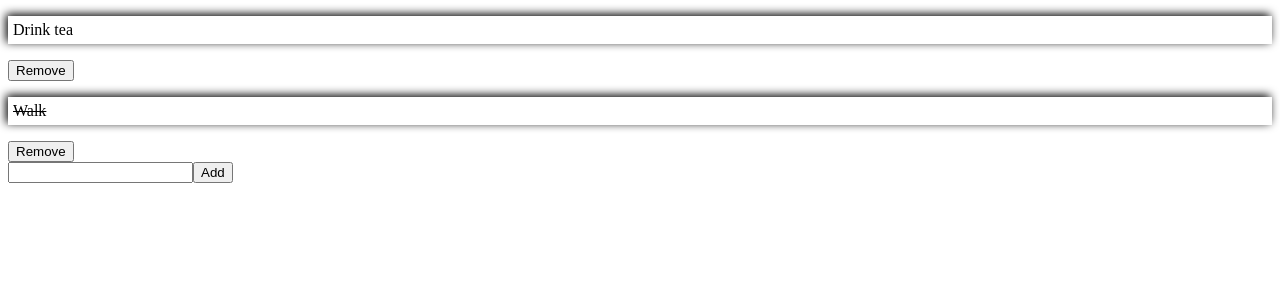
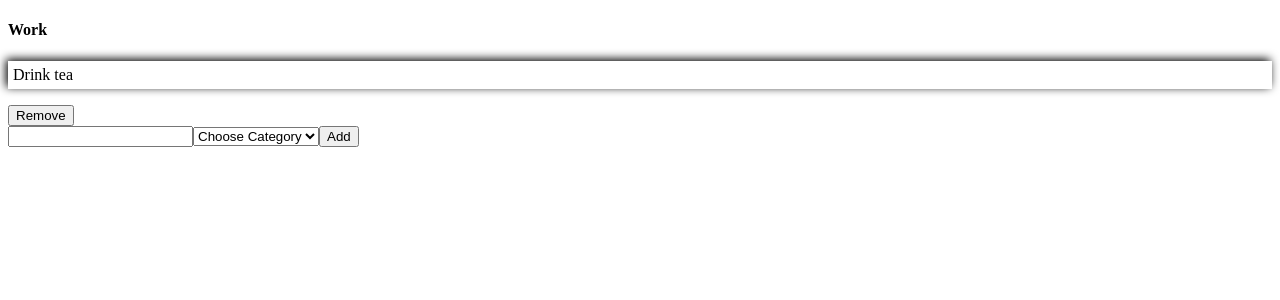
Before and after one commit to xDKey/todoapp-typescript, a React app: page / in a window 1280 px wide. Shown: the top 300 px of the page. Built offline with nearby package versions, Linux system fonts and the light colour scheme.

Commit message:
feat(category): add the ability chose category for to do

```diff
--- a/src/components/App.tsx
+++ b/src/components/App.tsx
@@ -9,19 +9,16 @@ const App: React.FC = () => {
       id: 1,
       label: 'Drink tea',
       isDone: false,
-    },
-    {
-      id: 2,
-      label: 'Walk',
-      isDone: true,
+      category: 'work'
     },
   ]
   const [toDoListState, setToDoListState] = useState(defaultList)
 
-  const addNewItem = (label: string): void => {
+  const addNewItem = (label: string, category: string): void => {
     const newItem: toDoItem = {
       id: Date.now(),
       label,
+      category,
       isDone: false,
     }
 
--- a/src/components/InputNewToDo.tsx
+++ b/src/components/InputNewToDo.tsx
@@ -3,16 +3,18 @@ import React, { useState } from 'react'
 const InputNewToDo = ({
   addNewItem,
 }: {
-  addNewItem: (label: string) => void
+  addNewItem: (label: string, category: string) => void
 }) => {
   const [inputValue, setInputValue] = useState('')
+  const [categoryValue, setCategoryValue] = useState('')
 
   const handleSubmit = (e: React.FormEvent<HTMLFormElement>): void => {
     e.preventDefault()
-    if (inputValue === '') return
+    if (inputValue === '' || categoryValue === '') return
 
-    addNewItem(inputValue)
+    addNewItem(inputValue, categoryValue)
     setInputValue('')
+    setCategoryValue('')
   }
 
   return (
@@ -22,6 +24,15 @@ const InputNewToDo = ({
         value={inputValue}
         onChange={({ target }) => setInputValue(target.value)}
       />
+      <select
+        value={categoryValue}
+        onChange={({ target }) => setCategoryValue(target.value)}
+      >
+        <option value=''>Choose Category</option>
+        <option value='work'>Work</option>
+        <option value='family'>Family</option>
+        <option value='supplies'>Supplies</option>
+      </select>
       <button type='submit'>Add</button>
     </form>
   )
--- a/src/components/ToDoList.tsx
+++ b/src/components/ToDoList.tsx
@@ -27,16 +27,40 @@ const ToDoList = ({ toDoList, setToDoList }: toDoListProps) => {
     setToDoList(newtoDoList)
   }
 
-  return (
-    <>
-      {toDoList.map((item) => (
+  const sortedByCategory = (category: string) => {
+    return toDoList
+      .filter((item) => item.category === category)
+      .map((item) => (
         <ToDoItem
           key={item.id}
           {...item}
           setToDoDone={setToDoDone}
           removeItem={removeItem}
         />
-      ))}
+      ))
+  }
+  console.log(sortedByCategory('family'))
+
+  return (
+    <>
+      {sortedByCategory('work').length !== 0 && (
+        <section>
+          <h4>Work</h4>
+          {sortedByCategory('work')}
+        </section>
+      )}
+      {sortedByCategory('family').length !== 0 && (
+        <section>
+          <h4>Family</h4>
+          {sortedByCategory('family')}
+        </section>
+      )}
+      {sortedByCategory('supplies').length !== 0 && (
+        <section>
+          <h4>Supplies</h4>
+          {sortedByCategory('supplies')}
+        </section>
+      )}
     </>
   )
 }
--- a/src/type.d.ts
+++ b/src/type.d.ts
@@ -2,6 +2,7 @@ export type toDoItem = {
   id: number
   label: string
   isDone: boolean
+  category: string
 }
 
 export type toDoList = Array<toDoItem>
```
